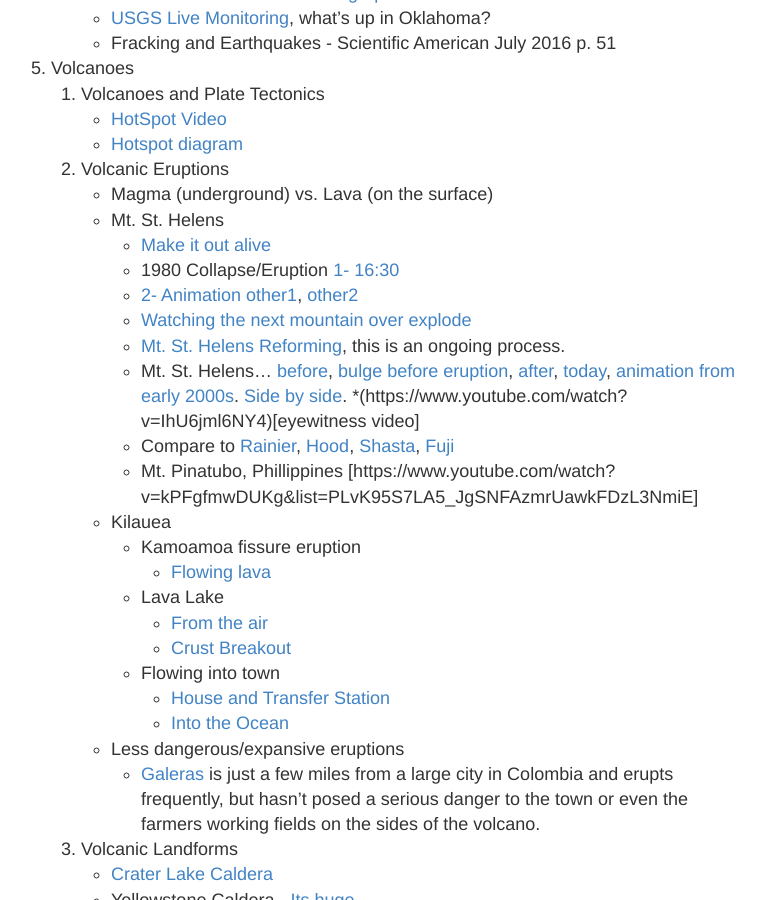
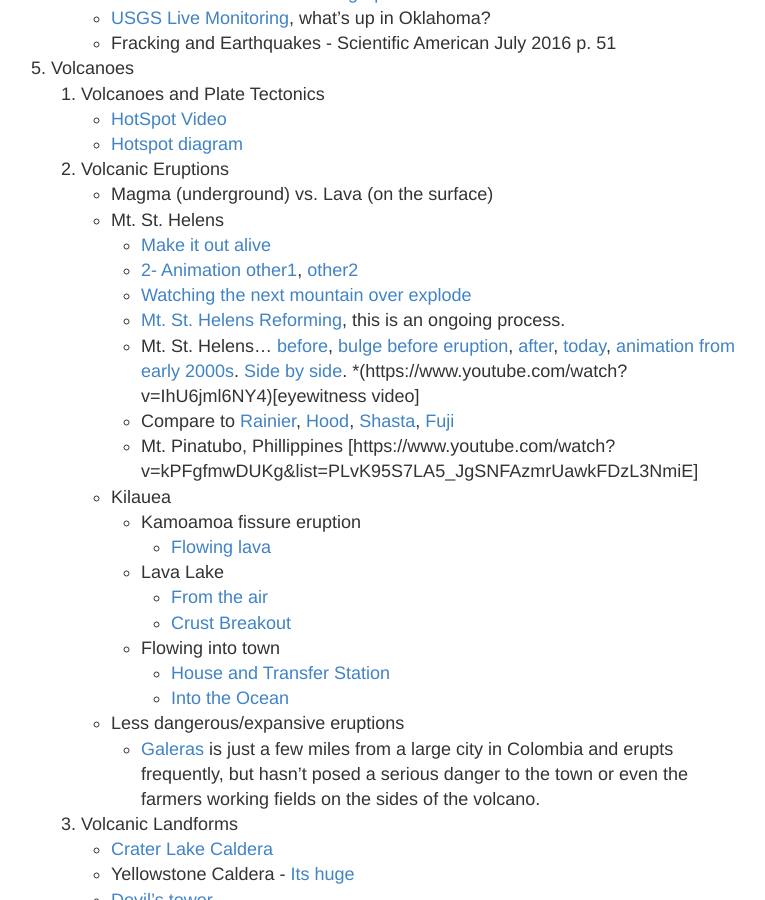
Before and after one commit to ctkstl/earth_science, a Jekyll site: the page built from resources.md, in a window 1280 px wide and 900 px high, scrolled down 2878 px. Shown: the whole window, without its empty margins (259-1024 px from the left). Built offline with Jekyll 4.4.1, drawn with Linux system fonts in a browser that asks for light colours.

Commit message:
remove old mt st helens

```diff
--- a/resources.md
+++ b/resources.md
@@ -78,7 +78,6 @@ permalink: /resources/
         *   Magma (underground) vs. Lava (on the surface)
         *   Mt. St. Helens
             *  [Make it out alive](https://www.youtube.com/watch?v=mm76stzLjkA)
-            *   1980 Collapse/Eruption [1- 16:30](https://www.youtube.com/watch?v=3zHgwiOK3oU)
             *   [2- Animation](https://www.youtube.com/watch?v=IhU6jml6NY4) [other1](http://stream1.gifsoup.com/view1/1701838/mt-st-helens-erupting-o.gif), [other2](http://stream1.gifsoup.com/view1/20140506/5032019/mount-st-helens-erupts-o.gif)
             *   [Watching the next mountain over explode](http://imgur.com/uKnHLek)
             *   [Mt. St. Helens Reforming](https://www.youtube.com/watch?v=h6B1myUKAS4), this is an ongoing process.
```
